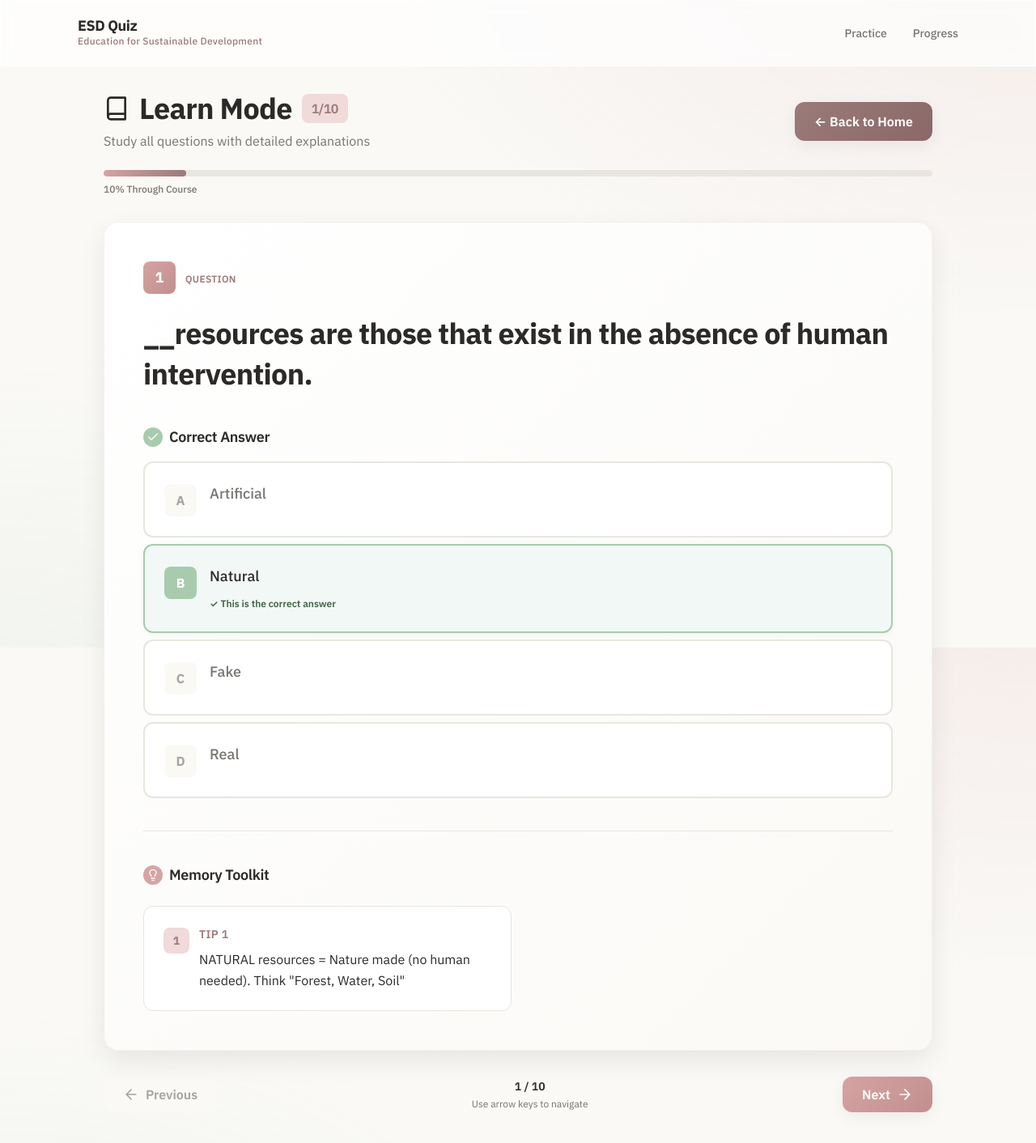
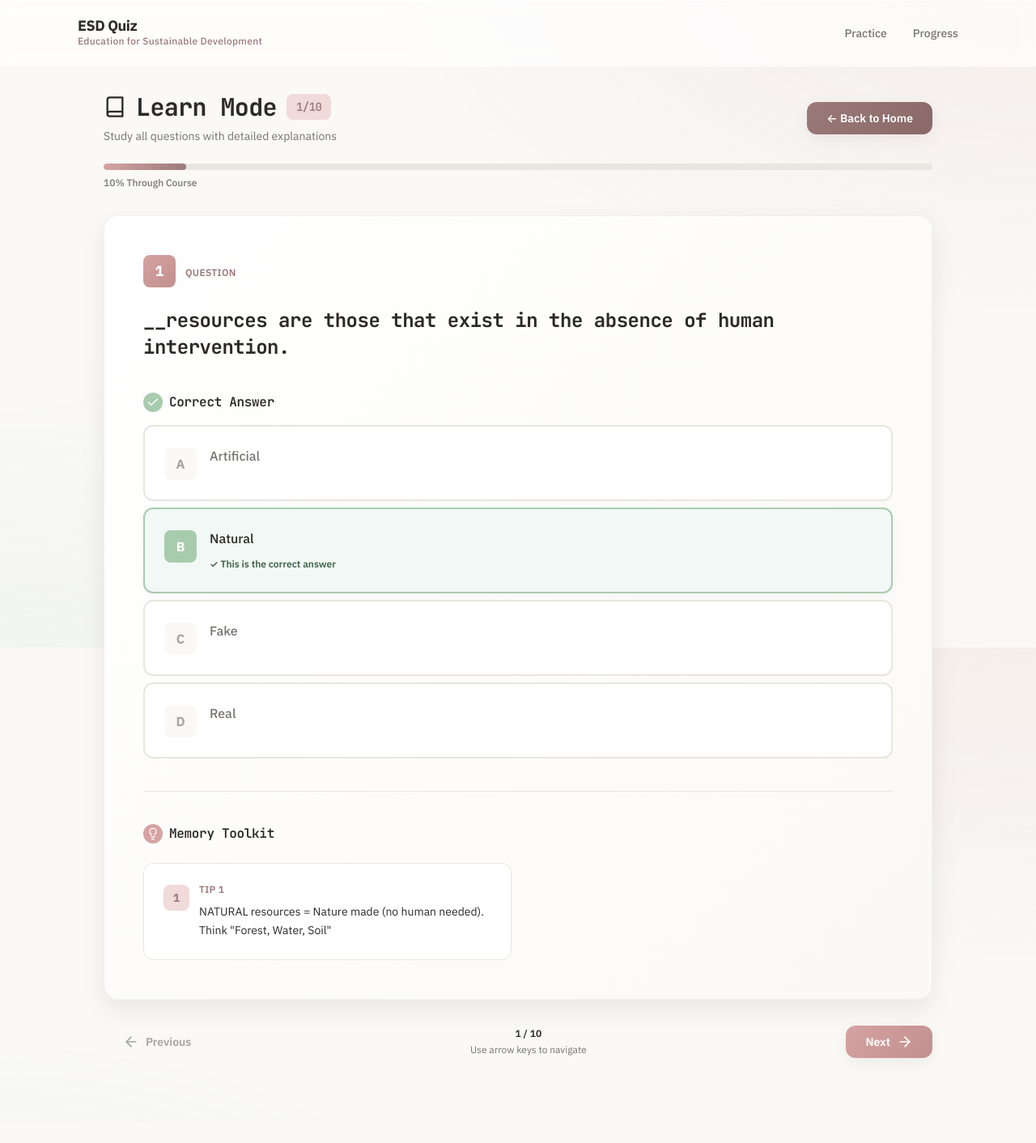
Before and after one commit to tanaymitra54/NPTEL, a React (Vite) app: page /learn in a window 1280 px wide. Shown: the top 1412 px of the page at 81% size. After the commit the page ends 1387 px from the top, so only its background shows below. Built offline with nearby package versions, Linux system fonts and the light colour scheme.

Commit message:
Reduce Learn page font sizes and switch to JetBrains Mono typewriter font globally

```diff
--- a/src/index.css
+++ b/src/index.css
@@ -1,4 +1,4 @@
-@import url('https://fonts.googleapis.com/css2?family=IBM+Plex+Sans:wght@400;500;600;700&family=IBM+Plex+Mono:wght@400;500;600&display=swap');
+@import url('https://fonts.googleapis.com/css2?family=IBM+Plex+Sans:wght@400;500;600;700&family=IBM+Plex+Mono:wght@400;500;600&family=JetBrains+Mono:wght@400;500;600;700&display=swap');
 @import "tailwindcss";
 
 @theme {
@@ -17,6 +17,7 @@
 
   --font-sans: 'IBM Plex Sans', -apple-system, BlinkMacSystemFont, 'Segoe UI', sans-serif;
   --font-mono: 'IBM Plex Mono', 'Cascadia Code', 'Fira Code', monospace;
+  --font-typewriter: 'JetBrains Mono', 'IBM Plex Mono', monospace;
 
   --shadow-sm: 0 2px 8px rgba(0, 0, 0, 0.04);
   --shadow-md: 0 6px 20px rgba(0, 0, 0, 0.06);
@@ -28,7 +29,7 @@
   body {
     background-color: var(--color-background);
     color: var(--color-text-main);
-    font-family: var(--font-sans);
+    font-family: var(--font-typewriter);
     background-image:
       radial-gradient(1200px 700px at 100% -10%, rgba(214, 163, 163, 0.16), transparent 70%),
       radial-gradient(1000px 620px at 0% 110%, rgba(168, 203, 174, 0.1), transparent 72%);
@@ -40,7 +41,7 @@
   h1,
   h2,
   h3 {
-    font-family: var(--font-sans);
+    font-family: var(--font-typewriter);
     font-weight: 600;
     letter-spacing: -0.02em;
   }
--- a/src/pages/Learn.tsx
+++ b/src/pages/Learn.tsx
@@ -140,14 +140,14 @@ export default function Learn() {
        <div className="mb-8">
          <div className="flex flex-col sm:flex-row justify-between items-start sm:items-center gap-4 mb-6">
            <div>
-            <h1 className="text-3xl sm:text-4xl font-bold text-[#2C2A29] flex items-center gap-3">
-              <BookIcon className="w-8 h-8" />
+             <h1 className="text-2xl sm:text-3xl font-bold text-[#2C2A29] flex items-center gap-3">
+               <BookIcon className="w-7 h-7" />
                Learn Mode
-              <span className="text-base px-3 py-1.5 rounded-lg font-semibold bg-[#F0DADA] text-[#9B7A7A]">
+               <span className="text-sm px-3 py-1.5 rounded-lg font-semibold bg-[#F0DADA] text-[#9B7A7A]">
                  {idx + 1}/{questions.length}
                </span>
              </h1>
-            <p className="text-base text-[#787470] mt-2">Study all questions with detailed explanations</p>
+             <p className="text-sm text-[#787470] mt-2">Study all questions with detailed explanations</p>
            </div>
 
            <motion.div
@@ -156,7 +156,7 @@ export default function Learn() {
            >
              <Link
                to="/"
-              className="flex items-center gap-2 px-6 py-3 rounded-xl text-base font-semibold transition-all duration-300 gradient-dark text-white shadow-md hover:shadow-lg"
+               className="flex items-center gap-2 px-6 py-2.5 rounded-xl text-sm font-semibold transition-all duration-300 gradient-dark text-white shadow-md hover:shadow-lg"
              >
                ← Back to Home
              </Link>
@@ -207,14 +207,14 @@ export default function Learn() {
                 <span className="text-xs font-semibold text-[#9B7A7A] tracking-wide uppercase">Question</span>
               </div>
 
-              <h2 className="text-3xl sm:text-4xl font-bold text-[#2C2A29] leading-snug">
+              <h2 className="text-xl sm:text-2xl font-bold text-[#2C2A29] leading-snug">
                 {q.prompt}
               </h2>
             </section>
 
             {/* Answer Section */}
             <section className="space-y-4">
-              <h3 className="text-lg font-semibold text-[#2C2A29] flex items-center gap-2">
+              <h3 className="text-base font-semibold text-[#2C2A29] flex items-center gap-2">
                 <span className="inline-flex items-center justify-center w-6 h-6 rounded-full bg-[#A8CBAE] text-white text-sm font-bold">
                   <CheckIcon className="w-4 h-4" />
                 </span>
@@ -245,7 +245,7 @@ export default function Learn() {
                         {c.key}
                       </div>
                       <div className="flex-1">
-                        <p className="text-lg font-medium">{c.text}</p>
+                        <p className="text-base font-medium">{c.text}</p>
                         {isCorrect && (
                           <p className="text-xs font-semibold mt-3 text-[#3F6347] inline-flex items-center gap-1">
                             ✓ This is the correct answer
@@ -260,7 +260,7 @@ export default function Learn() {
 
             {/* Memory Toolkit */}
             <section className="border-t border-[#E8E6DF] pt-10 space-y-6">
-              <h3 className="text-lg font-semibold text-[#2C2A29] flex items-center gap-2">
+              <h3 className="text-base font-semibold text-[#2C2A29] flex items-center gap-2">
                 <span className="inline-flex items-center justify-center w-6 h-6 rounded-full bg-[#D6A3A3] text-white text-sm font-bold">
                   <LightbulbIcon className="w-4 h-4" />
                 </span>
@@ -281,8 +281,8 @@ export default function Learn() {
                         {tipIdx + 1}
                       </div>
                       <div className="flex-1">
-                        <p className="text-sm font-semibold text-[#9B7A7A] tracking-wide uppercase">{tip.title}</p>
-                        <p className="mt-2 text-base text-[#2C2A29] leading-relaxed">{tip.body}</p>
+                        <p className="text-xs font-semibold text-[#9B7A7A] tracking-wide uppercase">{tip.title}</p>
+                        <p className="mt-2 text-sm text-[#2C2A29] leading-relaxed">{tip.body}</p>
                       </div>
                     </div>
                   </motion.div>
@@ -299,7 +299,7 @@ export default function Learn() {
            whileHover={idx !== 0 ? { x: -4 } : {}}
            onClick={() => go(-1)}
            disabled={idx === 0}
-          className={`flex items-center gap-2 px-6 py-2.5 rounded-xl text-base font-semibold transition-all
+           className={`flex items-center gap-2 px-6 py-2.5 rounded-xl text-sm font-semibold transition-all
              ${idx === 0
                ? 'text-[#A8A4A0] cursor-not-allowed bg-[#FAF9F6]'
                : 'text-white gradient-dark shadow-md hover:shadow-lg hover:-translate-y-1'
@@ -310,7 +310,7 @@ export default function Learn() {
          </motion.button>
 
          <div className="text-center space-y-1">
-          <p className="text-sm font-semibold text-[#2C2A29]">{idx + 1} / {questions.length}</p>
+           <p className="text-xs font-semibold text-[#2C2A29]">{idx + 1} / {questions.length}</p>
            <p className="text-xs text-[#787470]">Use arrow keys to navigate</p>
          </div>
 
@@ -318,7 +318,7 @@ export default function Learn() {
            whileHover={idx !== questions.length - 1 ? { x: 4 } : {}}
            onClick={() => go(1)}
            disabled={idx === questions.length - 1}
-          className={`flex items-center gap-2 px-6 py-2.5 rounded-xl text-base font-semibold transition-all
+           className={`flex items-center gap-2 px-6 py-2.5 rounded-xl text-sm font-semibold transition-all
              ${idx === questions.length - 1
                ? 'text-[#A8A4A0] cursor-not-allowed bg-[#FAF9F6]'
                : 'text-white gradient-accent shadow-md hover:shadow-lg hover:-translate-y-1'
```
Lines whose indentation alone changed are shown as unchanged.
